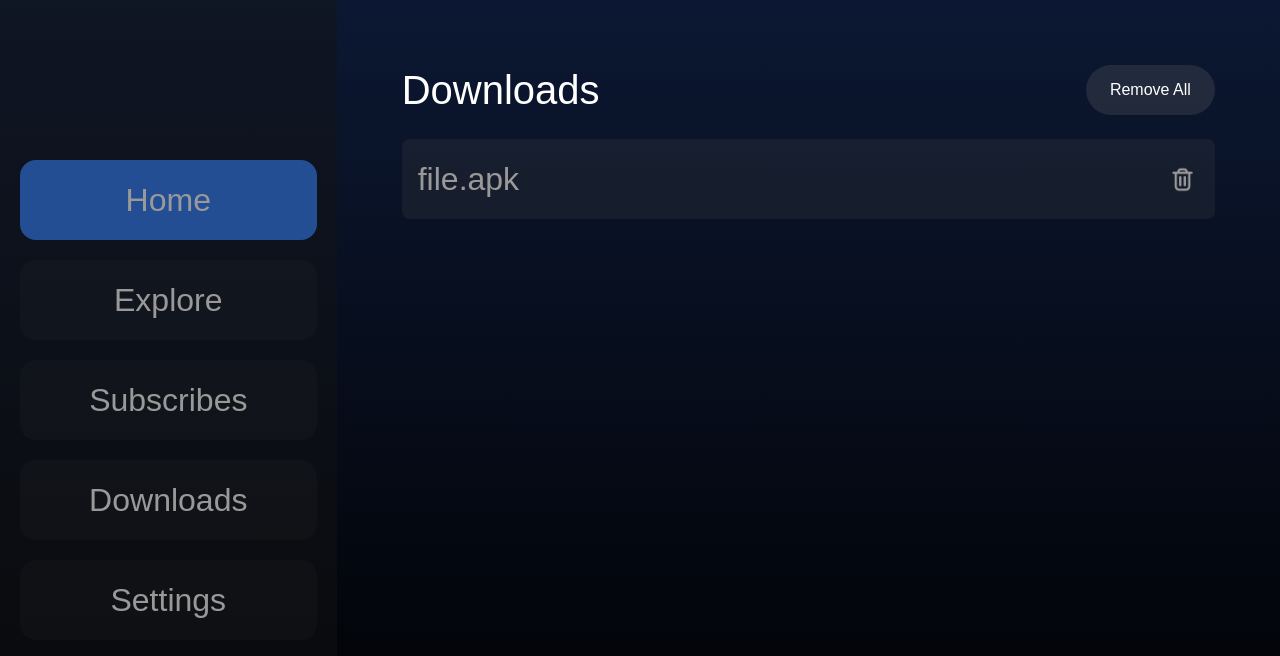
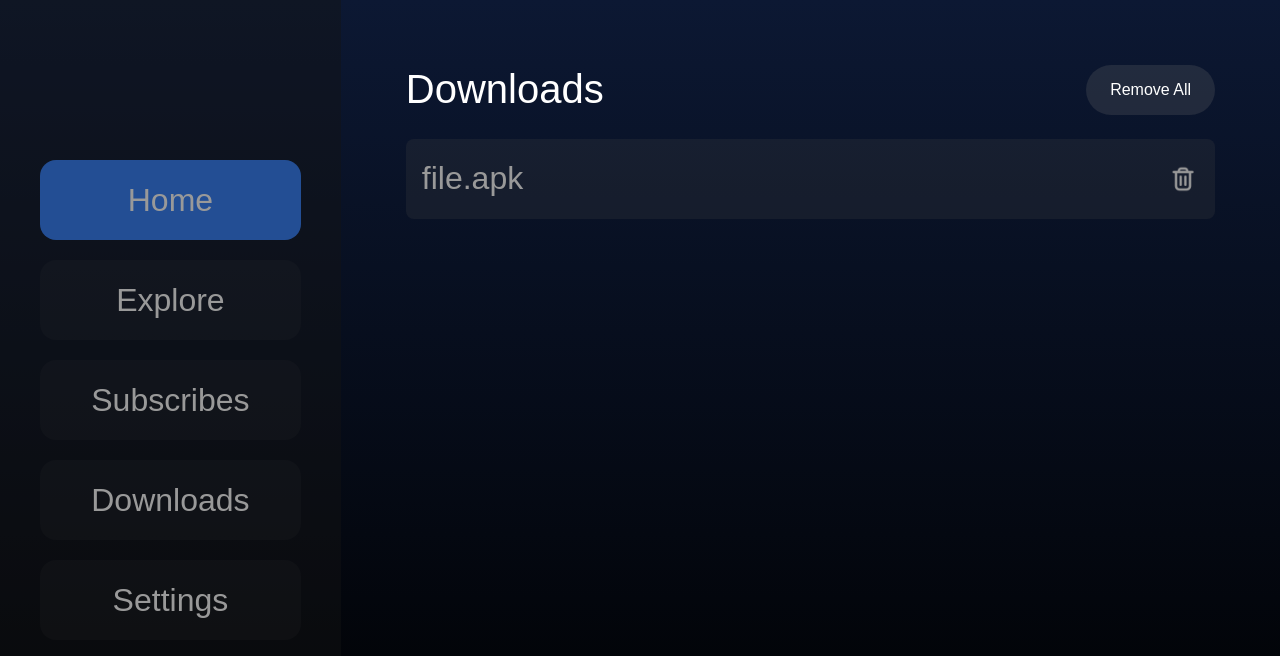
Before and after one commit to Pgeniebox/downloader-base, a plain HTML site: page index.html in a window 1280 px wide. Drawn offline with nearby package versions, Linux system fonts and the light colour scheme.

Commit message:
Update index.html

```diff
--- a/index.html
+++ b/index.html
@@ -34,7 +34,7 @@ overflow: hidden;
             display: flex;
             flex-direction: column;
             align-items: center;
-            padding: 20px;
+            padding: 5vmin;
             justify-items: center;
             justify-content: center;
             transition: width 0.2s ease-in-out;
@@ -46,7 +46,7 @@ overflow: hidden;
             display: flex;
             width: 100%;
             padding: 15px;
-            margin: 10px 0;
+            margin: 10px;
             background-color: #6e6e6e17;
             border: none;
             border-radius: 16px;
@@ -475,6 +475,7 @@ align-items: center;
        var ctx="sidebar"
         document.addEventListener("keydown",e=>{
             //console.log("Key:", e.key, "KeyCode:", e.keyCode);
+alert(e.keyCode,e.key);
 e.preventDefault();
 switch(ctx){
 case "sidebar":
```
